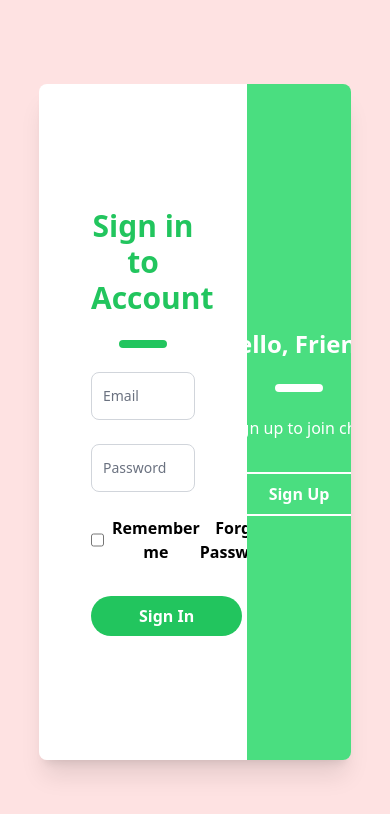
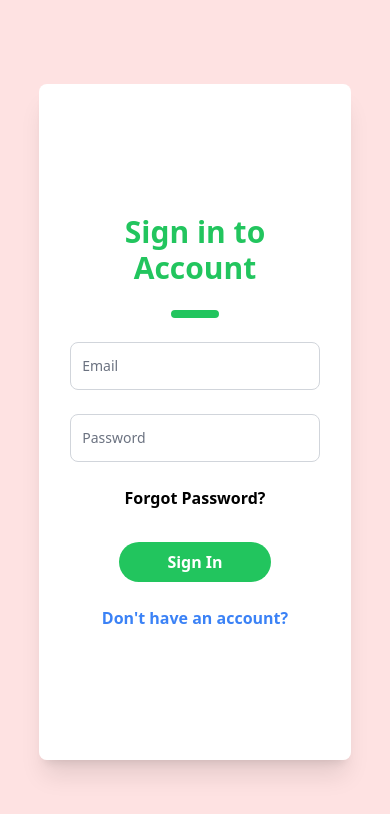
Before and after one commit to Dathvgl/react_tutorial_ts, a React (Vite) app: page / in a window 390 px wide. Shown: the top 814 px of the page. Built offline with nearby package versions, Linux system fonts and the light colour scheme.

Commit message:
update sign in css

```diff
--- a/src/App.tsx
+++ b/src/App.tsx
@@ -1,4 +1,4 @@
-import ScreenPage from "./pages/screen/Home";
+import ScreenPage from "./pages/screen/Screen";
 
 function App() {
   return (
--- a/src/pages/class.tsx
+++ /dev/null
@@ -1,34 +0,0 @@
-import { Component } from "react";
-
-type ClassProps = {};
-
-type ClassState = {
-  count: number;
-};
-
-class Class extends Component<ClassProps, ClassState> {
-  state: ClassState = {
-    count: 0,
-  };
-
-  //   componentDidMount() {
-  //     console.log("Class Mounted");
-  //   }
-
-  onClick = () => {
-    this.setState((state) => ({
-      count: state.count + 1,
-    }));
-  };
-
-  render() {
-    return (
-      <>
-        <div>Class Component Count {this.state.count}</div>
-        <button onClick={this.onClick}>Count</button>
-      </>
-    );
-  }
-}
-
-export default Class;
--- a/src/pages/functional.tsx
+++ /dev/null
@@ -1,19 +0,0 @@
-import { useState } from "react";
-
-function Functional() {
-  console.log("Build function");
-  const [count, setCount] = useState(0);
-
-  function onClick() {
-    setCount(() => count + 1);
-  }
-
-  return (
-    <>
-      <div>Functional Component Count {count}</div>
-      <button onClick={onClick}>Count</button>
-    </>
-  );
-}
-
-export default Functional;
--- a/src/pages/screen/Home.tsx
+++ b/src/pages/screen/Screen.tsx
@@ -1,9 +1,9 @@
-import ScreenSignInPage from "./SignIn";
+import SignInPage from "./login/SignIn";
 
 function ScreenPage() {
   return (
     <>
-      <ScreenSignInPage />
+      <SignInPage />
     </>
   );
 }
--- a/src/pages/screen/SignIn.tsx
+++ /dev/null
@@ -1,72 +0,0 @@
-import "../../index.css";
-
-function ScreenSignInPage() {
-  return (
-    <>
-      <div className="full-body bg-red-100 flex">
-        <div className="flex m-auto rounded-lg shadow-xl w-4/5 h-4/5 overflow-hidden">
-          <div className="w-2/3 bg-white center-flex">
-            <div className="w-1/2 text-center">
-              <div className="text-green-500 font-bold text-3xl">
-                Sign in to Account
-              </div>
-              <hr className="w-12 border-4 border-green-500 rounded mx-auto my-6" />
-              <div className="relative">
-                <input
-                  type="text"
-                  id="floating_outlined"
-                  className="block px-2.5 pb-2.5 pt-4 w-full text-sm text-gray-900 bg-transparent rounded-lg border border-gray-300 appearance-none dark:text-white dark:border-gray-600 dark:focus:border-blue-500 focus:outline-none focus:ring-0 focus:border-blue-600 peer"
-                  placeholder=" "
-                />
-                <label
-                  htmlFor="floating_outlined"
-                  className="absolute text-sm text-gray-500 dark:text-gray-400 duration-300 transform -translate-y-4 scale-75 top-2 z-10 origin-[0] bg-white dark:bg-gray-900 px-2 peer-focus:px-2 peer-focus:text-blue-600 peer-focus:dark:text-blue-500 peer-placeholder-shown:scale-100 peer-placeholder-shown:-translate-y-1/2 peer-placeholder-shown:top-1/2 peer-focus:top-2 peer-focus:scale-75 peer-focus:-translate-y-4 left-1"
-                >
-                  Email
-                </label>
-              </div>
-              <br />
-              <div className="relative">
-                <input
-                  type="password"
-                  id="floating_outlined"
-                  className="block px-2.5 pb-2.5 pt-4 w-full text-sm text-gray-900 bg-transparent rounded-lg border border-gray-300 appearance-none dark:text-white dark:border-gray-600 dark:focus:border-blue-500 focus:outline-none focus:ring-0 focus:border-blue-600 peer"
-                  placeholder=" "
-                />
-                <label
-                  htmlFor="floating_outlined"
-                  className="absolute text-sm text-gray-500 dark:text-gray-400 duration-300 transform -translate-y-4 scale-75 top-2 z-10 origin-[0] bg-white dark:bg-gray-900 px-2 peer-focus:px-2 peer-focus:text-blue-600 peer-focus:dark:text-blue-500 peer-placeholder-shown:scale-100 peer-placeholder-shown:-translate-y-1/2 peer-placeholder-shown:top-1/2 peer-focus:top-2 peer-focus:scale-75 peer-focus:-translate-y-4 left-1"
-                >
-                  Password
-                </label>
-              </div>
-              <br />
-              <div className="flex justify-between font-bold">
-                <div className="flex gap-2">
-                  <input type="checkbox" name="" id="" />
-                  <div>Remember me</div>
-                </div>
-                <div>Forgot Password?</div>
-              </div>
-              <button className="px-12 py-2 bg-green-500 text-white mt-8 rounded-3xl whitespace-nowrap font-bold">
-                Sign In
-              </button>
-            </div>
-          </div>
-          <div className="w-1/3 bg-green-400 center-flex">
-            <div className="text-white text-center">
-              <div className="text-2xl font-bold">Hello, Friend!</div>
-              <hr className="w-12 border-4 border-white rounded mx-auto my-6" />
-              <div>Sign up to join chat</div>
-              <button className="px-12 py-2 border-2 border-white mt-8 rounded-3xl whitespace-nowrap font-bold">
-                Sign Up
-              </button>
-            </div>
-          </div>
-        </div>
-      </div>
-    </>
-  );
-}
-
-export default ScreenSignInPage;
--- /dev/null
+++ b/src/pages/screen/login/SignIn.tsx
@@ -0,0 +1,105 @@
+import { createRef, FormEvent, useRef } from "react";
+// import "";
+import LoginInputTSX from "./components/Input";
+
+function SignInPage() {
+  const rememberRef = useRef<HTMLInputElement>(null);
+  const emailRef = createRef<HTMLInputElement>();
+  const passwordRef = createRef<HTMLInputElement>();
+
+  function onSubmit(event: FormEvent) {
+    event.preventDefault();
+
+    const email = emailRef.current?.value;
+    const password = passwordRef.current?.value;
+
+    const formData = new FormData();
+    formData.append("email", email ?? "");
+    formData.append("password", password ?? "");
+    formData.append("persistence", `${rememberRef.current?.checked ?? false}`);
+  }
+
+  function rememberMe(event: React.MouseEvent<HTMLElement>) {
+    event.preventDefault();
+
+    if (rememberRef.current != null) {
+      rememberRef.current.checked = !rememberRef.current.checked;
+    }
+  }
+
+  function signUp(event: React.MouseEvent<HTMLElement>) {
+    event.preventDefault();
+  }
+
+  function forgotPassword(event: React.MouseEvent<HTMLElement>) {
+    event.preventDefault();
+  }
+
+  return (
+    <>
+      <div className="full-body bg-red-100 flex">
+        <div className="md:flex m-auto rounded-lg shadow-xl w-4/5 h-4/5 overflow-hidden">
+          <div className="w-full h-full md:w-2/3 bg-white center-flex">
+            <form
+              onSubmit={onSubmit}
+              className="w-4/5 md:w-2/3 lg:w-1/2 text-center"
+            >
+              <div className="text-green-500 font-bold text-3xl">
+                Sign in to Account
+              </div>
+              <hr className="w-12 border-4 border-green-500 rounded mx-auto my-6" />
+              <LoginInputTSX ref={emailRef} label="Email" />
+              <br />
+              <LoginInputTSX
+                ref={passwordRef}
+                label="Password"
+                type="password"
+              />
+              <br />
+              <div className="md:flex justify-between font-bold">
+                <div className="hidden md:flex gap-2">
+                  <input ref={rememberRef} type="checkbox" name="" id="" />
+                  <div
+                    onClick={rememberMe}
+                    className="cursor-default select-none"
+                  >
+                    Remember me
+                  </div>
+                </div>
+                <a onClick={forgotPassword} href="">
+                  Forgot Password?
+                </a>
+              </div>
+              <input
+                value="Sign In"
+                type="submit"
+                className="px-12 py-2 bg-green-500 text-white mt-8 rounded-3xl whitespace-nowrap font-bold"
+              />
+              <div className="md:hidden">
+                <br />
+                <a onClick={signUp} className="text-blue-500 font-bold" href="">
+                  Don't have an account?
+                </a>
+              </div>
+            </form>
+          </div>
+          <div className="max-md:hidden w-1/3 bg-green-400 center-flex">
+            <div className="text-white text-center">
+              <div className="text-2xl font-bold">Hello, Friend!</div>
+              <hr className="w-12 border-4 border-white rounded mx-auto my-6" />
+              <div>Sign up to join chat</div>
+              <button
+                onClick={signUp}
+                className="px-12 py-2 border-2 border-white mt-8 rounded-3xl whitespace-nowrap font-bold"
+              >
+                Sign Up
+              </button>
+            </div>
+          </div>
+        </div>
+      </div>
+    </>
+  );
+}
+
+export default SignInPage;
--- /dev/null
+++ b/src/pages/screen/login/components/Input.tsx
@@ -0,0 +1,32 @@
+import { forwardRef } from "react";
+
+interface props {
+  label: string;
+  name?: string;
+  type?: React.HTMLInputTypeAttribute;
+}
+
+type refType = React.LegacyRef<HTMLInputElement>;
+
+const InputTSX = forwardRef((props: props, ref: refType) => {
+  const { label, name, type } = props;
+
+  return (
+    <>
+      <div className="relative">
+        <input
+          name={name}
+          ref={ref}
+          type={type ? type : "text"}
+          className="block px-2.5 pb-2.5 pt-4 w-full text-sm text-gray-900 bg-transparent rounded-lg border border-gray-300 appearance-none dark:text-white dark:border-gray-600 dark:focus:border-blue-500 focus:outline-none focus:ring-0 focus:border-blue-600 peer"
+          placeholder=" "
+        />
+        <label className="absolute text-sm text-gray-500 dark:text-gray-400 duration-300 transform -translate-y-4 scale-75 top-2 z-10 origin-[0] bg-white dark:bg-gray-900 px-2 peer-focus:px-2 peer-focus:text-blue-600 peer-focus:dark:text-blue-500 peer-placeholder-shown:scale-100 peer-placeholder-shown:-translate-y-1/2 peer-placeholder-shown:top-1/2 peer-focus:top-2 peer-focus:scale-75 peer-focus:-translate-y-4 left-1">
+          {label}
+        </label>
+      </div>
+    </>
+  );
+});
+
+export default InputTSX;
```
Also changed, not shown: src/pages/screen/exam.webp (deleted).
